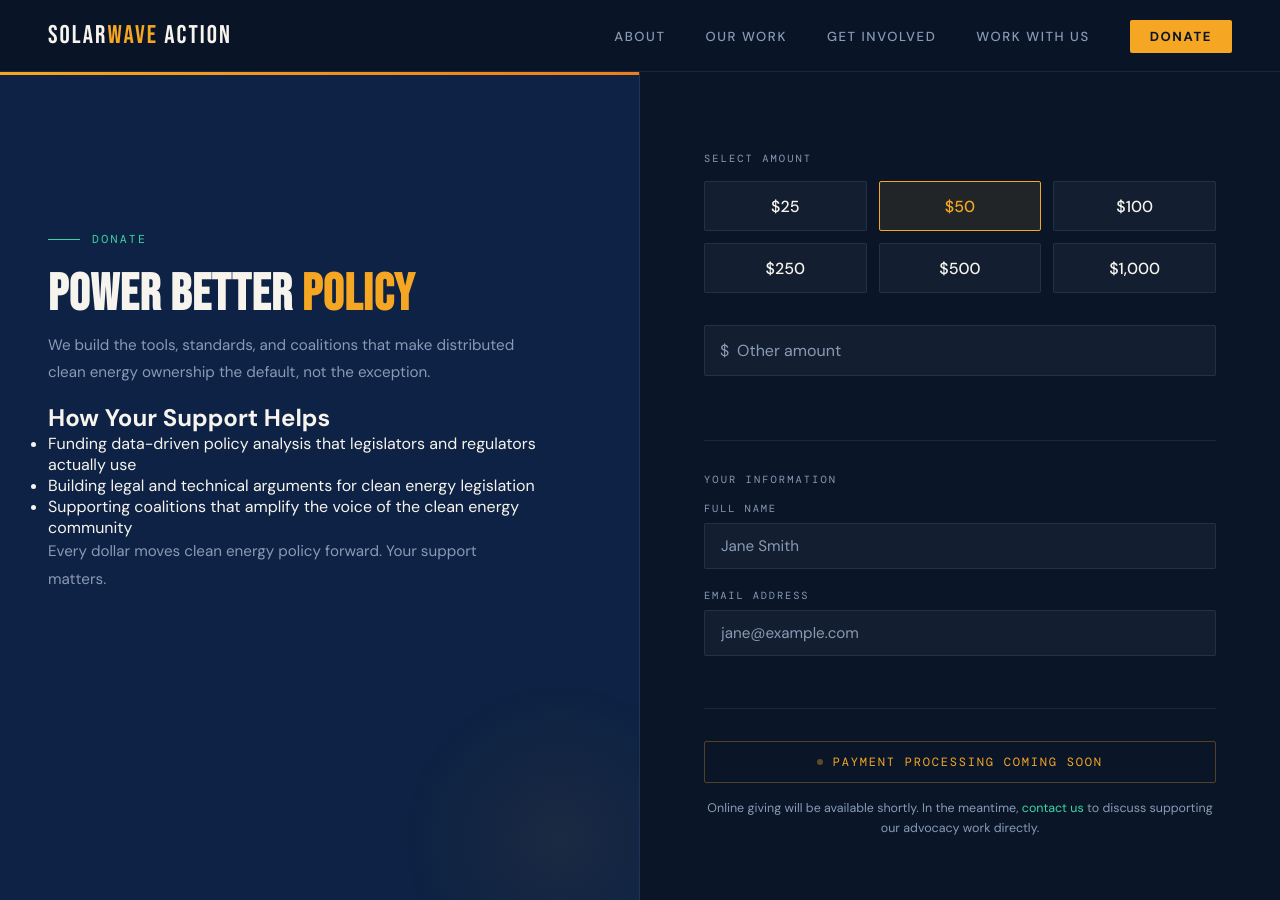
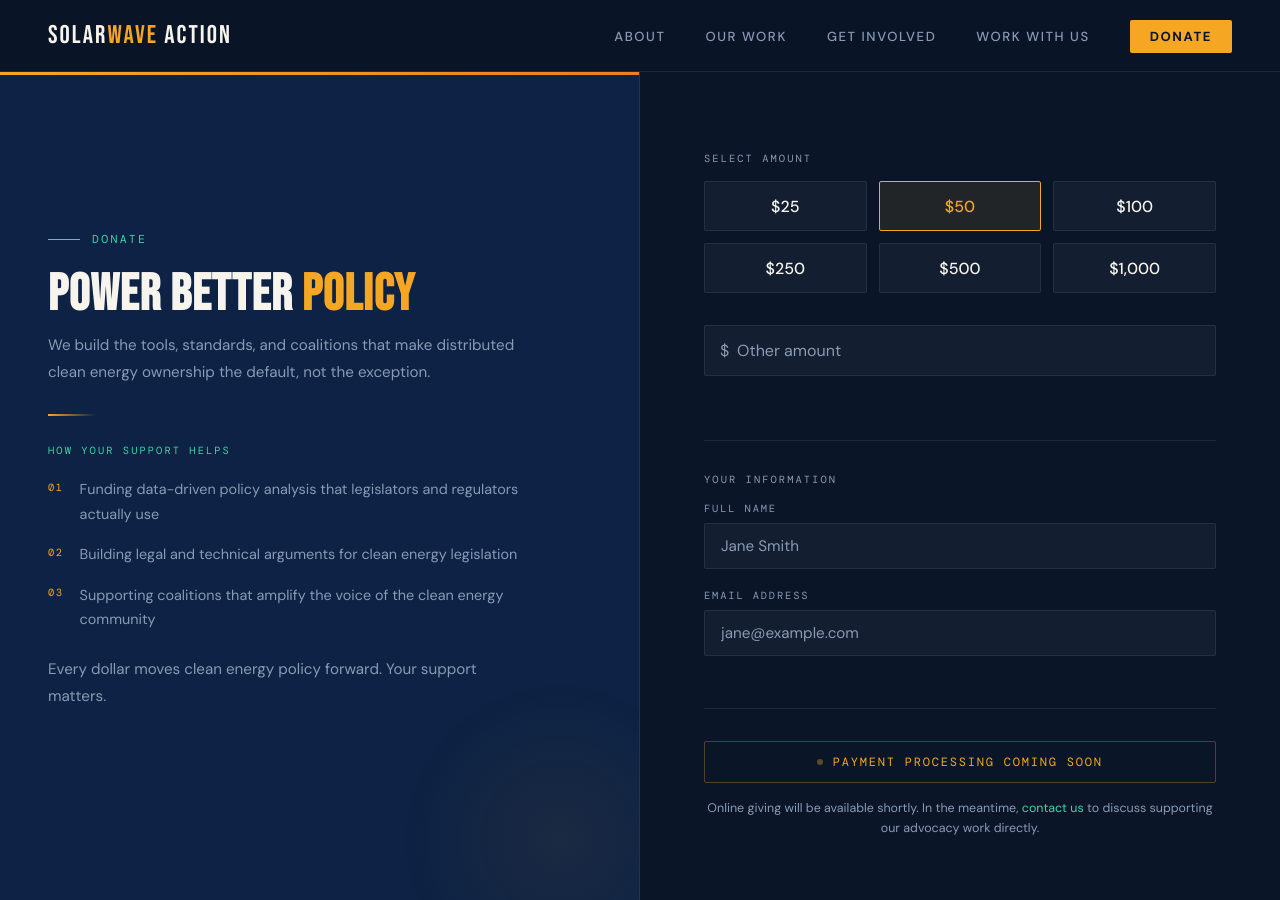
Before and after one commit to SolarWAVE-Action/solarwave-website, a Jekyll site: the page built from donate/donate.html, in a window 1280 px wide and 900 px high. Built offline with Jekyll 4.4.1, drawn with Linux system fonts in a browser that asks for light colours.

Commit message:
fixed donate style

```diff
--- a/donate/donate.html
+++ b/donate/donate.html
@@ -96,6 +96,31 @@ permalink: /donate/
       border-radius: 2px;
       background: rgba(245,166,35,0.04);
     }
+    .left-divider {
+      width: 3rem; height: 2px;
+      background: linear-gradient(to right, var(--sun), transparent);
+      margin: 1.75rem 0;
+    }
+
+    .support-label {
+      font-family: 'DM Mono', monospace;
+      font-size: 0.65rem; letter-spacing: 0.2em; text-transform: uppercase;
+      color: var(--accent);
+      margin-bottom: 1.25rem;
+    }
+
+    .support-items { display: flex; flex-direction: column; gap: 1rem; margin-bottom: 1.5rem; }
+
+    .support-item { display: flex; gap: 1rem; align-items: flex-start; }
+
+    .support-num {
+      font-family: 'DM Mono', monospace;
+      font-size: 0.65rem; color: var(--sun);
+      letter-spacing: 0.15em; padding-top: 0.2rem; flex-shrink: 0;
+    }
+
+    .support-item p { margin: 0; font-size: 0.9rem; line-height: 1.7; color: var(--muted); }
+
     .tax-note-label {
       font-family: 'DM Mono', monospace;
       font-size: 0.62rem; letter-spacing: 0.2em; text-transform: uppercase;
@@ -227,12 +252,22 @@ permalink: /donate/
         <h1>Power Better <span>Policy</span></h1>
   <!--      <div class="entity-name">SolarWAVE Action</div>-->
         <p>We build the tools, standards, and coalitions that make distributed clean energy ownership the default, not the exception.</p>
-          <h2>How Your Support Helps</h2>
-          <ul>
-            <li>Funding data-driven policy analysis that legislators and regulators actually use</li>
-            <li>Building legal and technical arguments for clean energy legislation</li>
-            <li>Supporting coalitions that amplify the voice of the clean energy community</li>
-          </ul>
+        <div class="left-divider"></div>
+        <div class="support-label">How Your Support Helps</div>
+        <div class="support-items">
+          <div class="support-item">
+            <span class="support-num">01</span>
+            <p>Funding data-driven policy analysis that legislators and regulators actually use</p>
+          </div>
+          <div class="support-item">
+            <span class="support-num">02</span>
+            <p>Building legal and technical arguments for clean energy legislation</p>
+          </div>
+          <div class="support-item">
+            <span class="support-num">03</span>
+            <p>Supporting coalitions that amplify the voice of the clean energy community</p>
+          </div>
+        </div>
         <p>Every dollar moves clean energy policy forward. Your support matters.</p>
         <!--        <div class="tax-note">-->
 <!--          <div class="tax-note-label">Tax Information</div>-->
```
